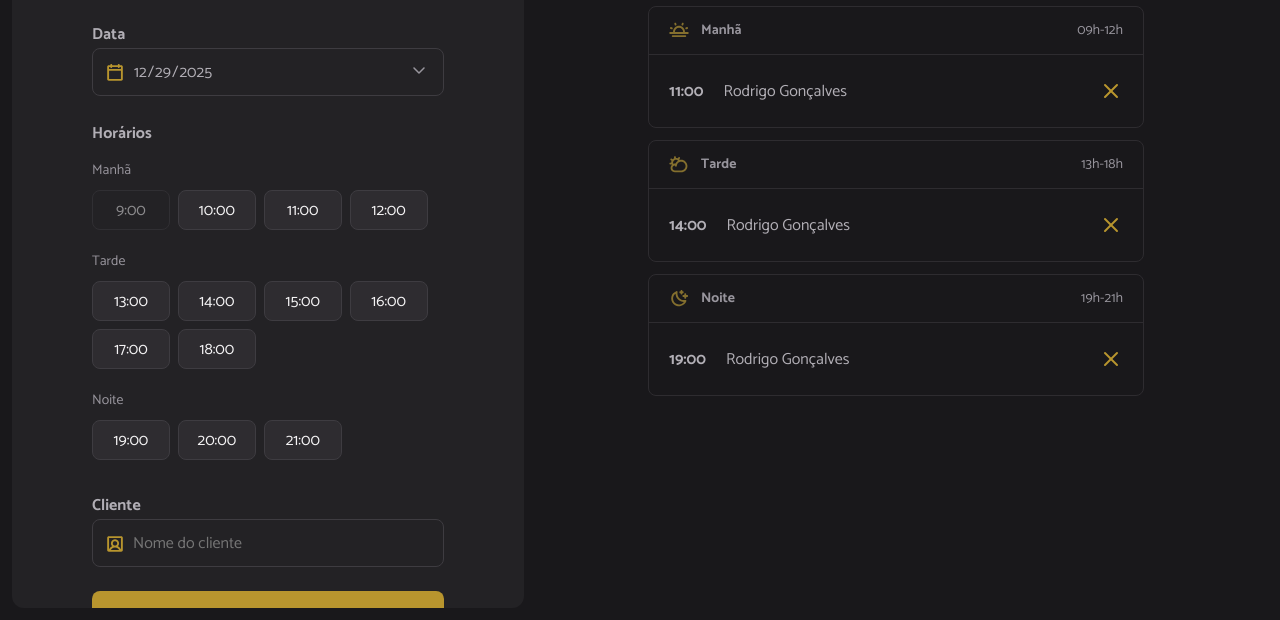
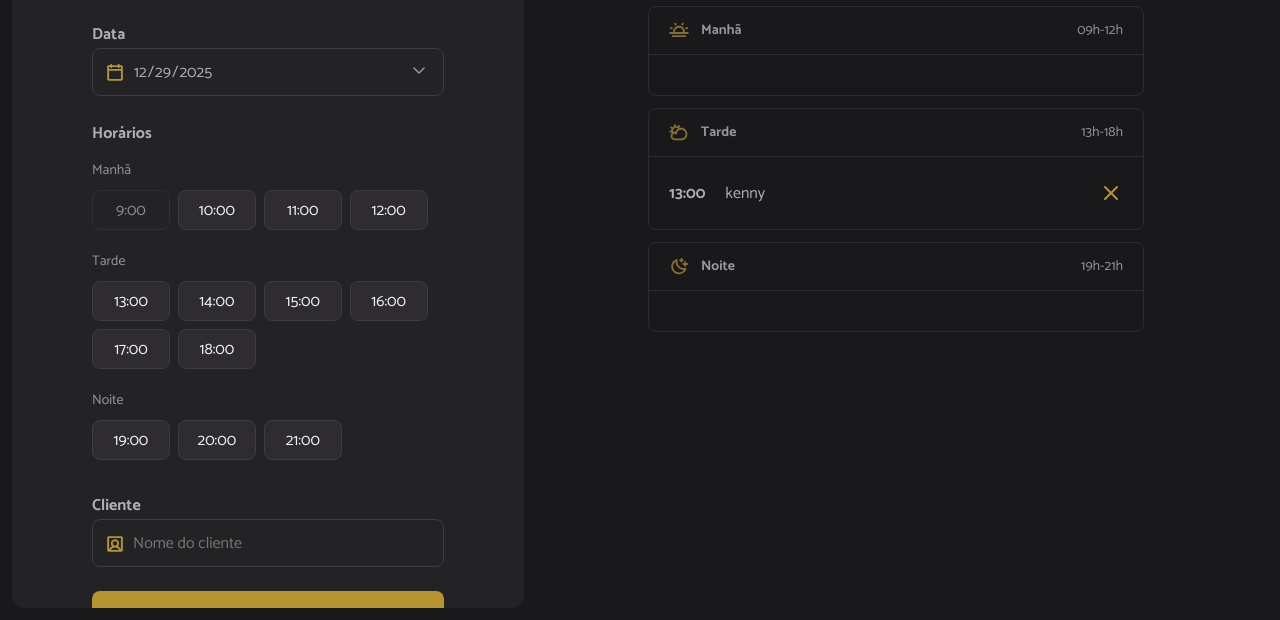
Before and after one commit to Qneji/barbearia_hair_day, a website built with webpack: page index.html in a window 1280 px wide. Shown: the part 180-800 px from the top of the page. Built offline with nearby package versions, Linux system fonts and the light colour scheme; data requests are answered from the project's data file.

Commit message:
Renderizando os agendamentos do dia

```diff
--- a/server.json
+++ b/server.json
@@ -1,9 +1,14 @@
 {
   "schedules": [
     {
-      "id": 1766944256872,
+      "id": 1767000371990,
       "name": "kenny",
-      "when": "2025-12-28T22:00:00.000Z"
+      "when": "2025-12-29T13:00:00.000Z"
+    },
+    {
+      "id": 1767000410964,
+      "name": "joão",
+      "when": "2026-01-01T12:00:00.000Z"
     }
   ]
 }
--- a/src/modules/schedules/load.js
+++ b/src/modules/schedules/load.js
@@ -1,4 +1,5 @@
 import { scheduleFetchByDay } from "../../services/schedule-fetch-by-day.js"
+import { schedulesShow } from "./show.js"
 import { hoursLoad} from "../form/hours-load.js"
 
 // Seleciona o input de data
@@ -10,7 +11,9 @@ export async function schedulesDay() {
 
   // Busca na API os agendamentos
   const dailySchedules = await scheduleFetchByDay({ date })
-  console.log(dailySchedules)
+
+  // Exibe os agendamentos
+  schedulesShow({ dailySchedules })
 
   // Renderiza as horas disponíveis
   hoursLoad({ date })
--- /dev/null
+++ b/src/modules/schedules/show.js
@@ -0,0 +1,52 @@
+import dayjs from "dayjs"
+
+// Seleciona as sessões manhã, tarde, noite
+const  periodMorning = document.getElementById("period-morning")
+const  periodAfternoon = document.getElementById("period-afternoon")
+const  periodNight = document.getElementById("period-night")
+
+export function schedulesShow({ dailySchedules }) {
+  try {
+    // Limpa a lista
+    periodMorning.innerHTML = ""
+    periodAfternoon.innerHTML = ""
+    periodNight.innerHTML = ""
+
+    // Renderizar os agendamentos por período
+    dailySchedules.forEach((schedule) => {
+      const item = document.createElement("li")
+      const time = document.createElement("strong")
+      const name = document.createElement("span")
+
+      // Adiciona o id do agendamento
+      item.setAttribute("data-id", schedule.id)
+
+      time.textContent = dayjs(schedule.when).format("HH:mm")
+      name.textContent = schedule.name
+
+      // Cria o icone de cancelar o agendamento
+      const cancelIcon = document.createElement("img")
+      cancelIcon.classList.add("cancel-icon")
+      cancelIcon.setAttribute("src", "./src/assets/cancel.svg")
+      cancelIcon.setAttribute("alt", "Cancelar agendamento")
+
+      // Adiciona Nome, tempo e icone no item
+      item.append(time, name, cancelIcon)
+
+      // Obtém somente a hora
+      const hour = dayjs(schedule.when).hour()
+
+      // Renderizar o agendamento na sessão (manhã, tarde ou noite)
+      if (hour <= 12) {
+        periodMorning.append(item)
+      } else if (hour > 12 && hour <=18 ) {
+        periodAfternoon.append(item)
+      } else {
+        periodNight.append(item)
+      }
+    })
+  } catch (error) {
+    console.log(error)
+    alert("Não foi possível exibir os agendamentos.")
+  }
+}
```
Also changed, not shown: index.html (+6 -6 lines).
